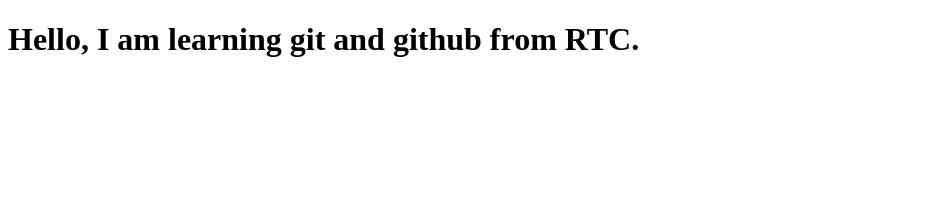
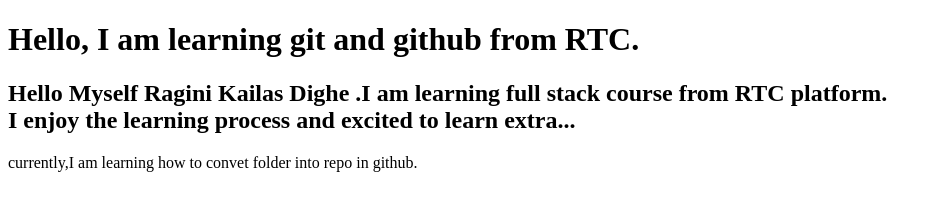
Before and after one commit to RaginiDighe12/my-first-project, a plain HTML site: page index.html in a window 1280 px wide. Shown: the whole page, without its empty margins (0-942 px from the left). Drawn offline with Linux system fonts and the light colour scheme.

Commit message:
new information added

```diff
--- a/index.html
+++ b/index.html
@@ -5,5 +5,12 @@
     </head>
     <body>
         <h1>Hello, I am learning git and github from RTC.</h1>
+        <h2>
+            Hello Myself Ragini Kailas Dighe .I am learning full stack course from RTC platform.<br>
+            I enjoy the learning process and excited to learn extra...
+        </h2>
+        <p>
+            currently,I am learning how to convet folder into repo in github.
+        </p>
     </body>
 </html>
```
